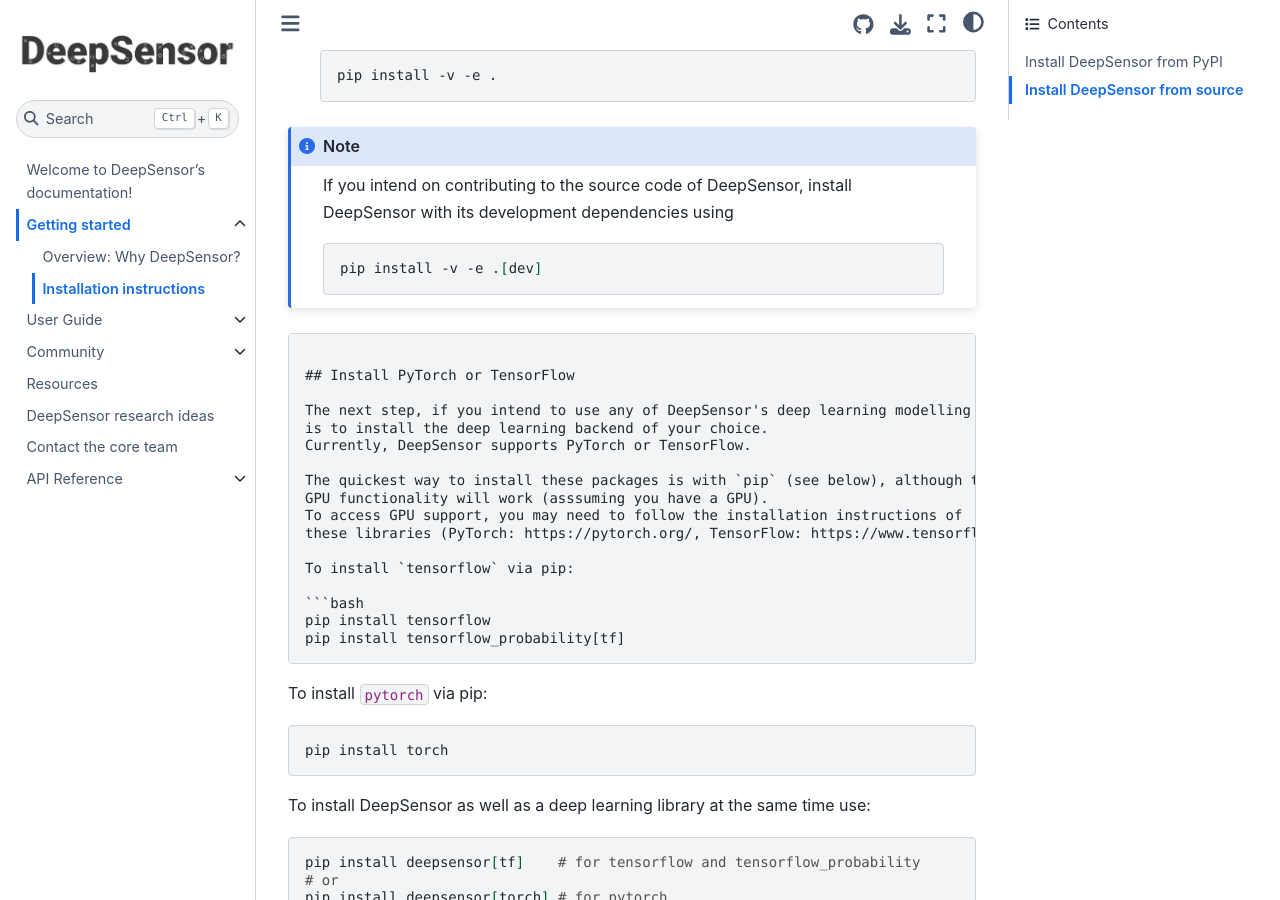
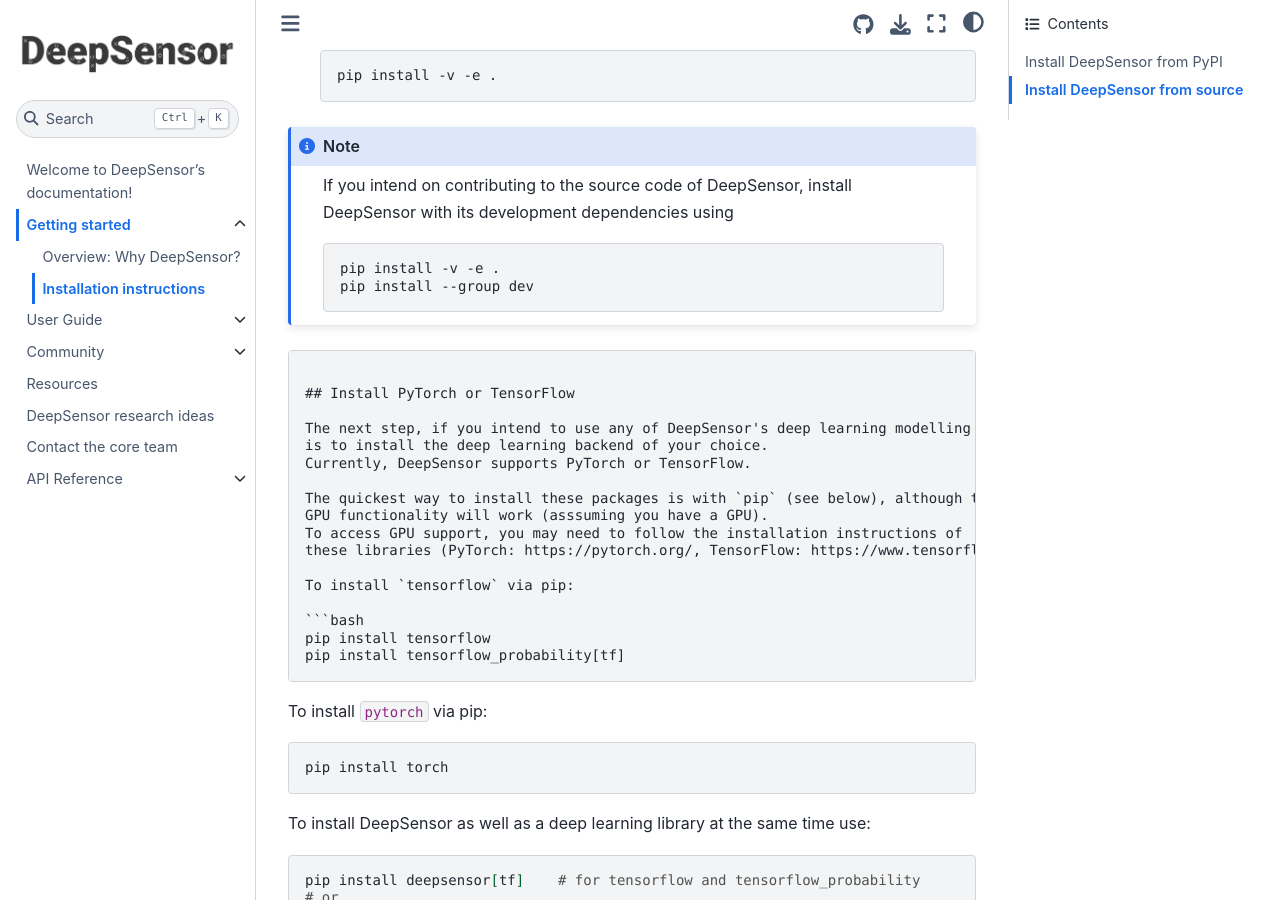
Before and after one commit to alan-turing-institute/deepsensor, a Jupyter Book: the page built from docs/getting-started/installation.md, in a window 1280 px wide and 900 px high, scrolled down 1128 px. Built offline with Jupyter Book 1.0.4 settings and Sphinx 7.4.7 and the Sphinx Book theme 1.1.4, drawn with Linux system fonts in a browser that asks for light colours; pages that are not in the unit, such as notebooks, are missing from menus.

Commit message:
start using dependency groups

`````diff
--- a/docs/getting-started/installation.md
+++ b/docs/getting-started/installation.md
@@ -41,7 +41,8 @@ This method will create a `DeepSensor` directory on your machine which will cont
 ```{note}
 If you intend on contributing to the source code of DeepSensor, install DeepSensor with its development dependencies using
 ````bash
-pip install -v -e .[dev]
+pip install -v -e .
+pip install --group dev
 ````
 ```
 
`````
Also changed, not shown: CONTRIBUTING.md (+1 -1 lines), pyproject.toml (+5 -3 lines), 2 other files.
